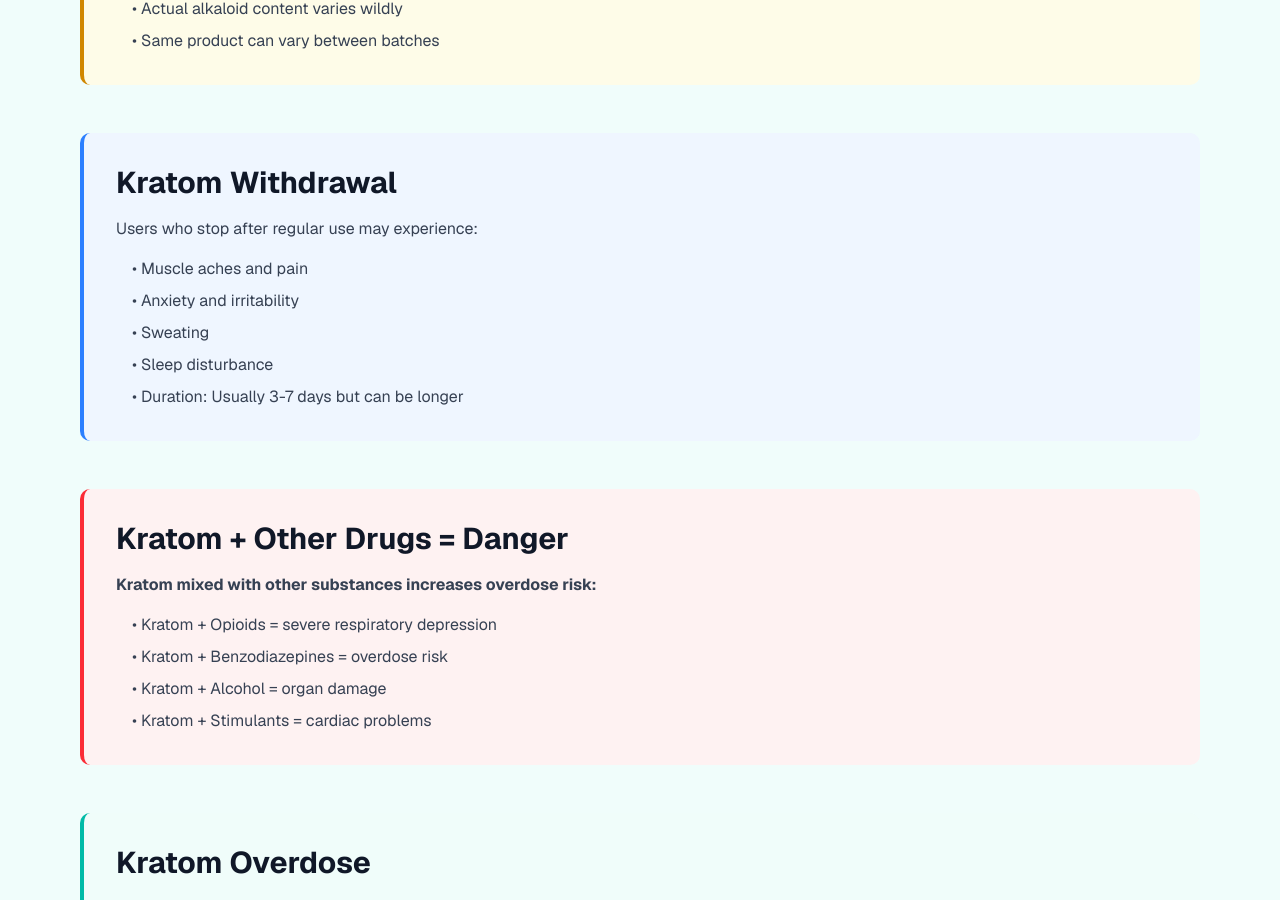
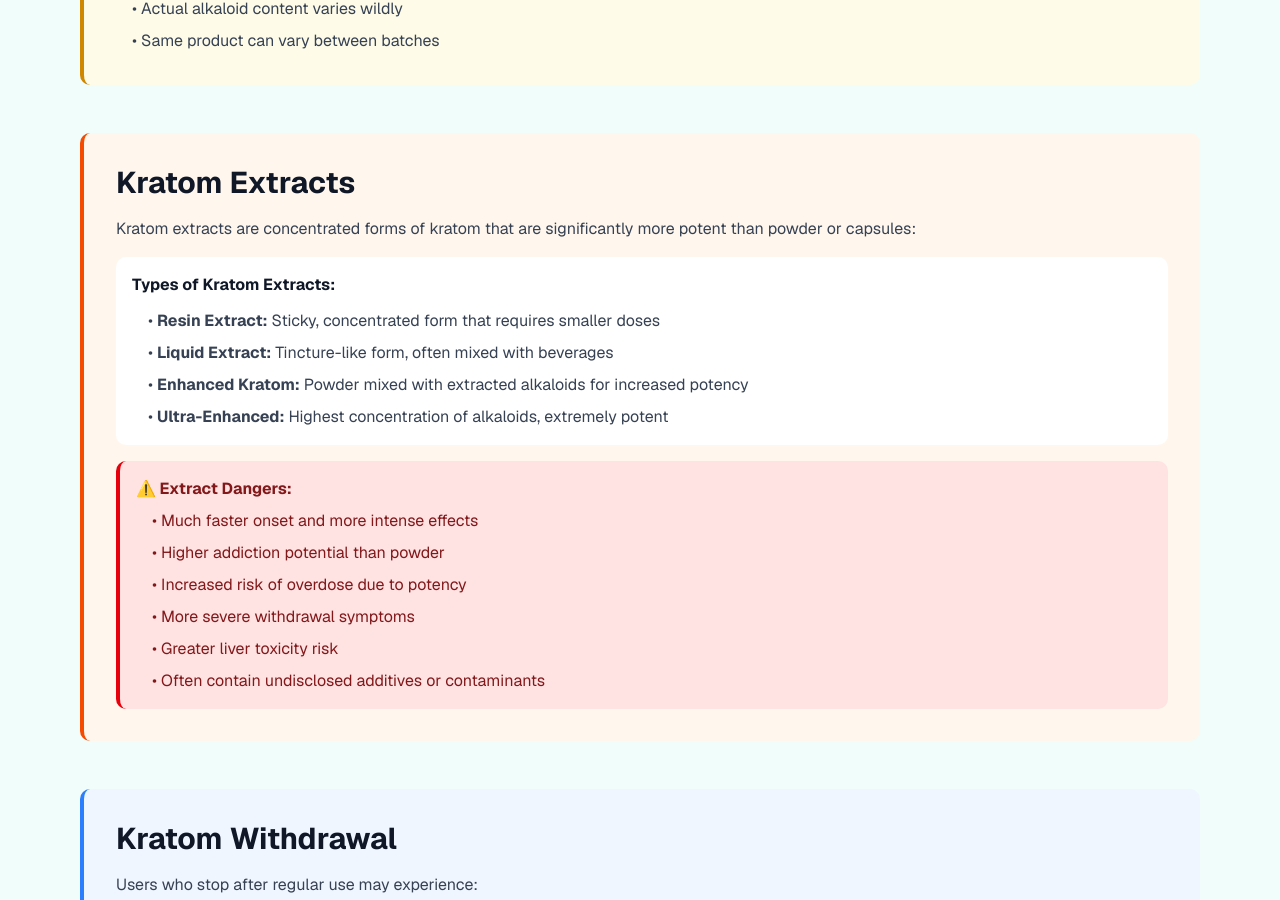
Before and after one commit to dgardner1982/v0-ottawa-county-resources, a Next.js app: page /drug/kratom in a window 1280 px wide. Shown: the part 1337-2237 px from the top of the page. Built offline with nearby package versions, Linux system fonts and the light colour scheme.

Commit message:
feat: add detailed kratom extracts section with types and dangers

```diff
--- a/app/drug/kratom/page.tsx
+++ b/app/drug/kratom/page.tsx
@@ -111,6 +111,31 @@ export default function KratomPage() {
           </ul>
         </div>
 
+        <div className="bg-orange-50 border-l-4 border-orange-600 p-8 rounded-lg mb-12">
+          <h2 className="text-3xl font-bold text-gray-900 mb-4">Kratom Extracts</h2>
+          <p className="text-gray-700 mb-4">Kratom extracts are concentrated forms of kratom that are significantly more potent than powder or capsules:</p>
+          <div className="bg-white p-4 rounded-lg mb-4">
+            <h3 className="font-bold text-gray-900 mb-3">Types of Kratom Extracts:</h3>
+            <ul className="space-y-2 text-gray-700 ml-4">
+              <li>• <strong>Resin Extract:</strong> Sticky, concentrated form that requires smaller doses</li>
+              <li>• <strong>Liquid Extract:</strong> Tincture-like form, often mixed with beverages</li>
+              <li>• <strong>Enhanced Kratom:</strong> Powder mixed with extracted alkaloids for increased potency</li>
+              <li>• <strong>Ultra-Enhanced:</strong> Highest concentration of alkaloids, extremely potent</li>
+            </ul>
+          </div>
+          <div className="bg-red-100 p-4 rounded-lg border-l-4 border-red-600">
+            <h3 className="font-bold text-red-900 mb-2">⚠️ Extract Dangers:</h3>
+            <ul className="space-y-2 text-red-900 ml-4">
+              <li>• Much faster onset and more intense effects</li>
+              <li>• Higher addiction potential than powder</li>
+              <li>• Increased risk of overdose due to potency</li>
+              <li>• More severe withdrawal symptoms</li>
+              <li>• Greater liver toxicity risk</li>
+              <li>• Often contain undisclosed additives or contaminants</li>
+            </ul>
+          </div>
+        </div>
+
         <div className="bg-blue-50 border-l-4 border-blue-500 p-8 rounded-lg mb-12">
           <h2 className="text-3xl font-bold text-gray-900 mb-4">Kratom Withdrawal</h2>
           <p className="text-gray-700 mb-4">Users who stop after regular use may experience:</p>
```
